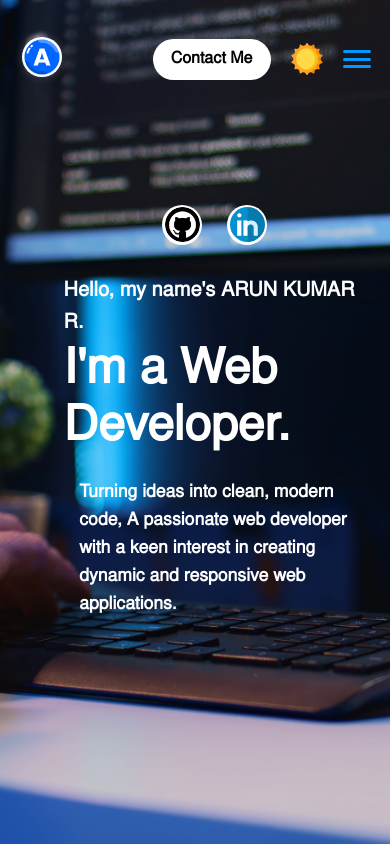
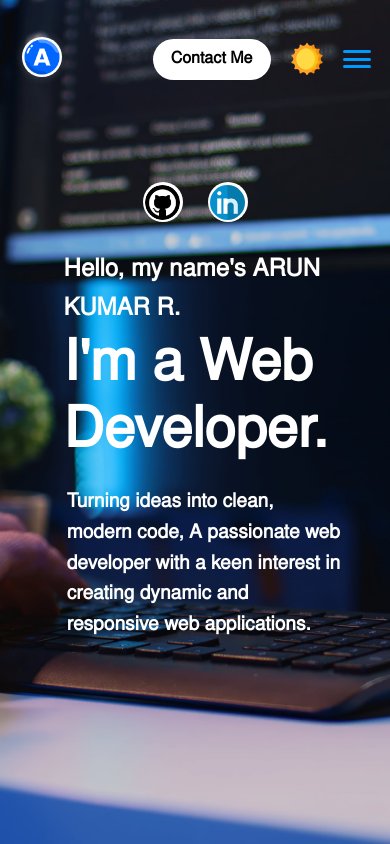
Before and after one commit to ArunKumarWebDeveloper/myPortfolio, a React (Vite) app: page / in a window 390 px wide. Shown: the top 844 px of the page. Built offline with nearby package versions, Linux system fonts and the light colour scheme.

Commit message:
updated-codes

```diff
--- a/src/App.css
+++ b/src/App.css
@@ -1045,7 +1045,7 @@ body.dark-mode #contact {
 /* --- MOBILE RESPONSIVENESS (992px breakpoint) --- */
 /* ========================================================================= */
 
-@media (max-width: 992px) {
+@media (max-width:768px) {
   .portfolio-viewport {
     margin: 0;
     border-radius: 0;
@@ -1141,15 +1141,31 @@ body.dark-mode #contact {
   h2 {
     font-size: 2.2rem;
   }
-  .handle {
-    left: 5vw;
+  .home-overlay{
+    right: 0;
+    left: 7%;
+    width: 100%;
+    padding: 10px 5vw;
+    margin: 0 auto;
+
+  }
+
+  .home-subtitle {
+    font-size: 1.5rem; /* Reduced font size */
   }
 
   .text-type {
-    font-size: 3rem;
+    font-size: 3.5rem; /* Significantly reduced font size */
+    line-height: 1.2;
   }
+
   .text-p {
-    font-size: 1.1rem;
+    position: relative;
+    width: 100%;   /* Helps center the block */
+    margin: auto;
+    right: 4%; /* Helps center the block */
+    font-size: 1.2rem;    /* Reduced font size */
+    margin-bottom: 30px;
   }
 
   .about-container {
@@ -1200,3 +1216,33 @@ body.dark-mode #contact {
     transform: rotate(360deg);
   }
 }
+
+
+@media (max-width:1200px ) {
+ .home-overlay{
+    right: 0;
+    left: 7%;
+    width: 100%;
+    padding: 10px 5vw;
+    margin: 0 auto;
+
+  }
+
+  .home-subtitle {
+    font-size: 1.5rem; /* Reduced font size */
+  }
+
+  .text-type {
+    font-size: 3.5rem; /* Significantly reduced font size */
+    line-height: 1.2;
+  }
+
+  .text-p {
+    /* CRITICAL FIX: Use 'auto' or '100%' width to allow wrapping */
+    width: 90%;
+    margin-right: auto; /* Helps center the block */
+    font-size: 1.2rem;    /* Reduced font size */
+    margin-bottom: 30px;
+  }
+
+}
```
